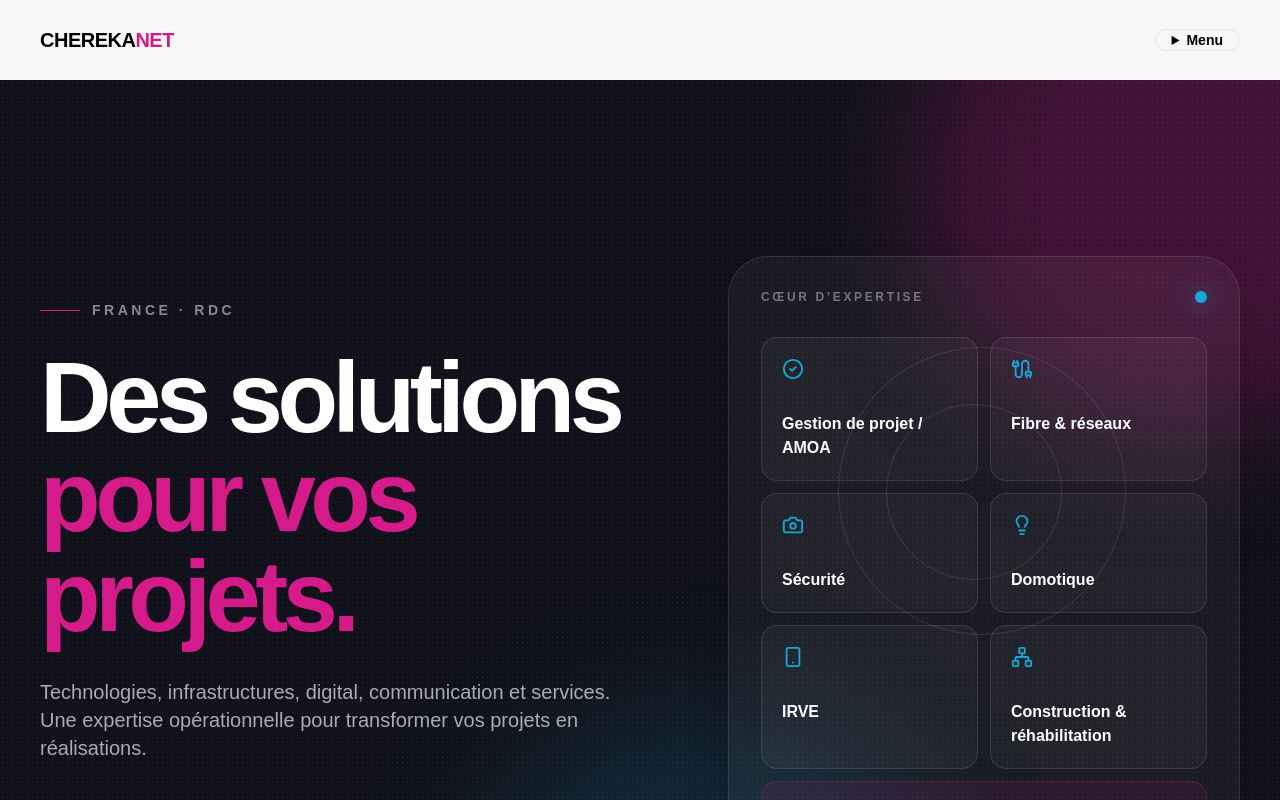
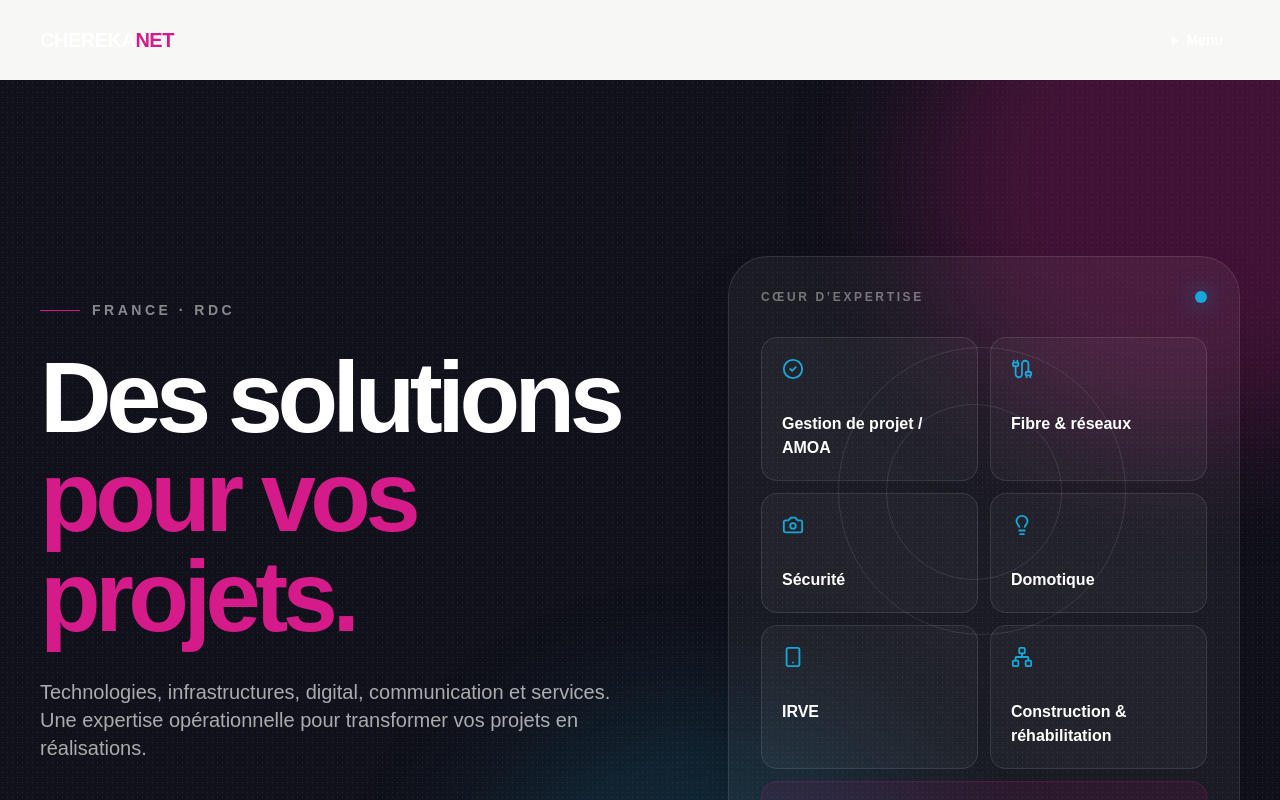
Before and after one commit to stevendolela/cherekanet, a Next.js app: page / in a window 1280 px wide. Shown: the top 800 px of the page. Built offline with nearby package versions, Linux system fonts and the light colour scheme.

Commit message:
fix: restore dark integrated homepage navigation

```diff
--- a/app/page.tsx
+++ b/app/page.tsx
@@ -40,7 +40,7 @@ const steps = [
 export default function Home() {
   return (
     <main>
-      <SiteHeader />
+      <SiteHeader dark />
 
       <section className="noise relative min-h-[760px] overflow-hidden bg-ink px-6 pb-24 pt-36 text-white lg:min-h-[850px] lg:px-10 lg:pb-32 lg:pt-44">
         <div className="absolute -right-40 -top-40 h-[520px] w-[520px] rounded-full bg-brand/25 blur-3xl" />
```
